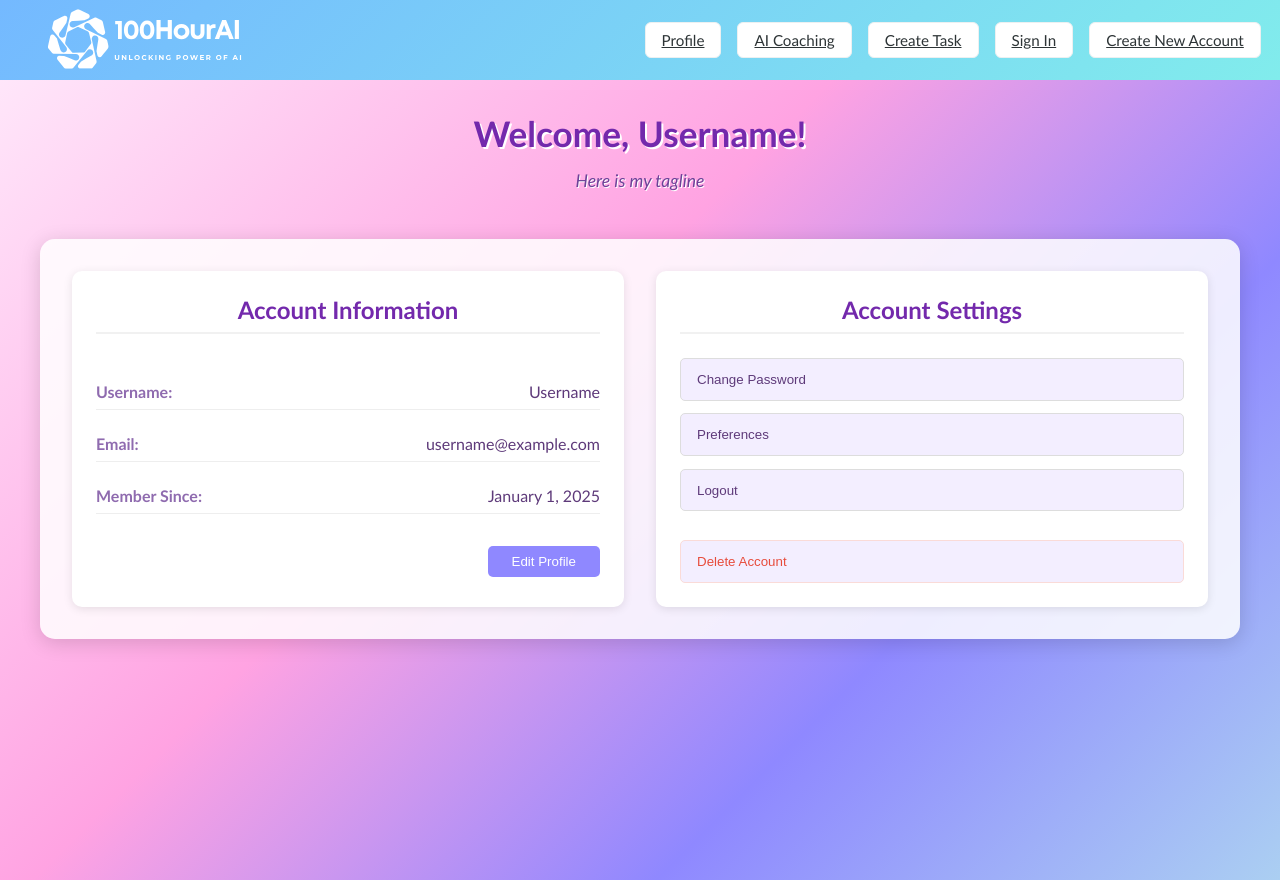
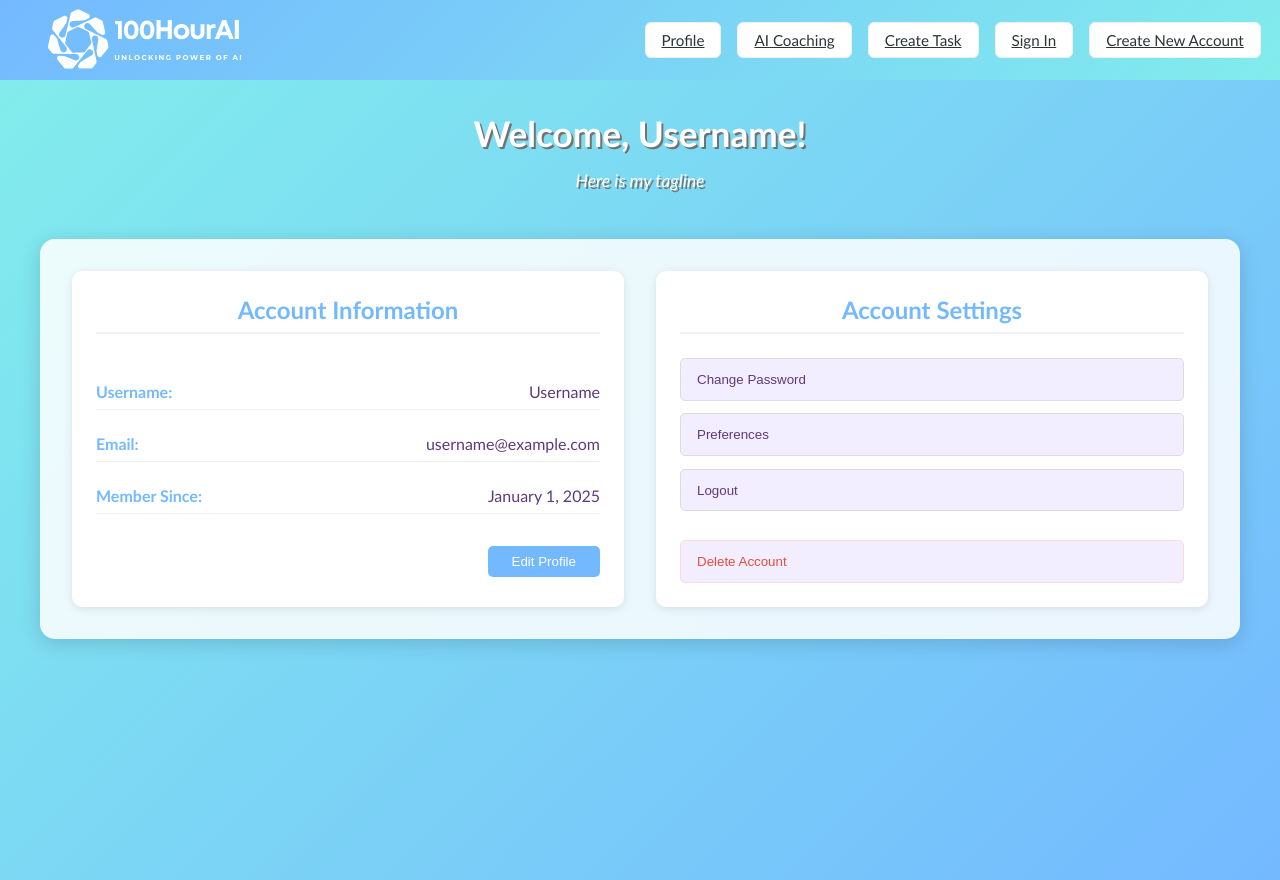
Before and after one commit to Haley-Ogier/100-Hour-AI, a React (Create React App) app in the folder Frontend/: page /Account in a window 1280 px wide. Built offline with nearby package versions, Linux system fonts and the light colour scheme.

Commit message:
Changed Some Themes

```diff
--- a/Frontend/src/pages/AISupport.css
+++ b/Frontend/src/pages/AISupport.css
@@ -17,13 +17,7 @@
     position: fixed;
     overflow-x: hidden;
     text-align: center;
-    background: linear-gradient(
-        135deg,
-        #5b5b5b 0%,
-        #3e3e3e 40%,
-        #303030 70%,
-        #000000 100%
-      );
+    background: linear-gradient(135deg, #81ecec, #74b9ff);
   }
 
   .sidebar {
@@ -52,19 +46,13 @@
     height: 75%;
     border-radius: 0px 10px 0px;
     border: 10px;
-    background-image: linear-gradient(
-        135deg,
-        #ffe6fa 0%,
-        #ffa3e2 40%,
-        #8f88ff 70%,
-        #abcff2 100%
-      );
+    background: #ffffff;
   }
 
   .chat-form-container {
     position: absolute;
     left: 250px;
-    top: 515px;
+    top: 505px;
     display: flex;
     justify-content: center;
     margin-bottom: 2rem;
@@ -86,11 +74,5 @@
     border: 1px solid #ccc;
     font-size: 0.9rem;
     width: 900px;
-    background-image:linear-gradient(
-        135deg,
-        #ffe6fa 0%,
-        #ffa3e2 40%,
-        #8f88ff 70%,
-        #abcff2 100%
-    );
+    background: #ffffff;
   }
--- a/Frontend/src/pages/Account.css
+++ b/Frontend/src/pages/Account.css
@@ -17,20 +17,14 @@
     text-align: center;
     position: relative;
     overflow-x: hidden;
-    background: linear-gradient(
-      135deg,
-      #ffe6fa 0%,
-      #ffa3e2 40%,
-      #8f88ff 70%,
-      #abcff2 100%
-    );
+    background: linear-gradient(135deg, #81ecec, #74b9ff);
   }
 
   .account-title {
     font-size: 2.2rem;
     margin-bottom: 1rem;
-    color: #7329ac;
-    text-shadow: 2px 2px #fff;
+    color: #ffffff;
+    text-shadow: 2px 2px rgb(114, 114, 114);
     position: relative;
     z-index: 1;
   }
@@ -43,8 +37,8 @@
   .account-subtitle {
       font-size: 1.1rem;
       font-style: italic;
-      color: #6c4298;
-      text-shadow: 1px 1px #fff;
+      color: #ffffff;
+      text-shadow: 2px 2px rgb(114, 114, 114);
   }
 
   .account-content {
@@ -69,7 +63,7 @@
   .section-title {
       font-size: 1.5rem;
       margin-bottom: 1.5rem;
-      color: #7329ac;
+      color: #74b9ff;
       border-bottom: 2px solid #f1f1f1;
       padding-bottom: 0.5rem;
   }
@@ -90,7 +84,7 @@
 
   .detail-key {
       font-weight: 600;
-      color: #8f6baf;
+      color: #74b9ff;
   }
 
   .detail-value {
@@ -100,7 +94,7 @@
   .edit-profile-button {
       align-self: flex-end;
       padding: 0.5rem 1.5rem;
-      background: #8f88ff;
+      background: #74b9ff;
       color: white;
       border: none;
       border-radius: 5px;
@@ -110,7 +104,7 @@
   }
 
   .edit-profile-button:hover {
-      background: #7a72e6;
+      background: #2d96ff;
   }
 
   /* Account Settings */
--- a/Frontend/src/pages/SignIn.css
+++ b/Frontend/src/pages/SignIn.css
@@ -17,20 +17,14 @@
     text-align: center;
     position: fixed;
     overflow-x: hidden;
-    background: linear-gradient(
-      135deg,
-      #ffe6fa 0%,
-      #ffa3e2 40%,
-      #8f88ff 70%,
-      #abcff2 100%
-    );
+    background: linear-gradient(135deg, #81ecec, #74b9ff);
   }
 
   .Sign-in-title {
     font-size: 2.2rem;
     margin-bottom: 1rem;
-    color: #7329ac;
-    text-shadow: 2px 2px #fff;
+    color: #ffffff;
+    text-shadow: 2px 2px rgb(114, 114, 114);
     position: relative;
     z-index: 1;
   }
@@ -71,11 +65,11 @@
     border: none;
     border-radius: 4px;
     cursor: pointer;
-    background: #007bff;
+    background: #74b9ff;
     color: #fff;
     transition: background 0.3s;
   }
 
   .sign-in-form button:hover {
-    background: #0056b3;
+    background: #2d96ff;
   }
--- a/Frontend/src/pages/TaskCreate.css
+++ b/Frontend/src/pages/TaskCreate.css
@@ -17,20 +17,14 @@
     text-align: center;
     position: relative;
     overflow-x: hidden;
-    background: linear-gradient(
-        135deg,
-        #ffe6fa 0%,
-        #ffa3e2 40%,
-        #8f88ff 70%,
-        #abcff2 100%
-    );
+    background: linear-gradient(135deg, #81ecec, #74b9ff);
 }
 
   .task-create-title {
     font-size: 2.2rem;
     margin-bottom: 1rem;
-    color: #7329ac;
-    text-shadow: 2px 2px #fff;
+    color: #ffffff;
+    text-shadow: 2px 2px rgb(114, 114, 114);
     position: relative;
     z-index: 1;
   }
@@ -86,7 +80,7 @@
   .submit-button {
       margin-top: 20px;
       padding: 20px 40px;
-      background-color: #007bff;
+      background-color: #74b9ff;
       color: white;
       border: none;
       border-radius: 4px;
@@ -94,5 +88,5 @@
   }
 
   .submit-button:hover {
-      background-color: #0056b3;
+      background-color: #2d96ff;
   }
```
